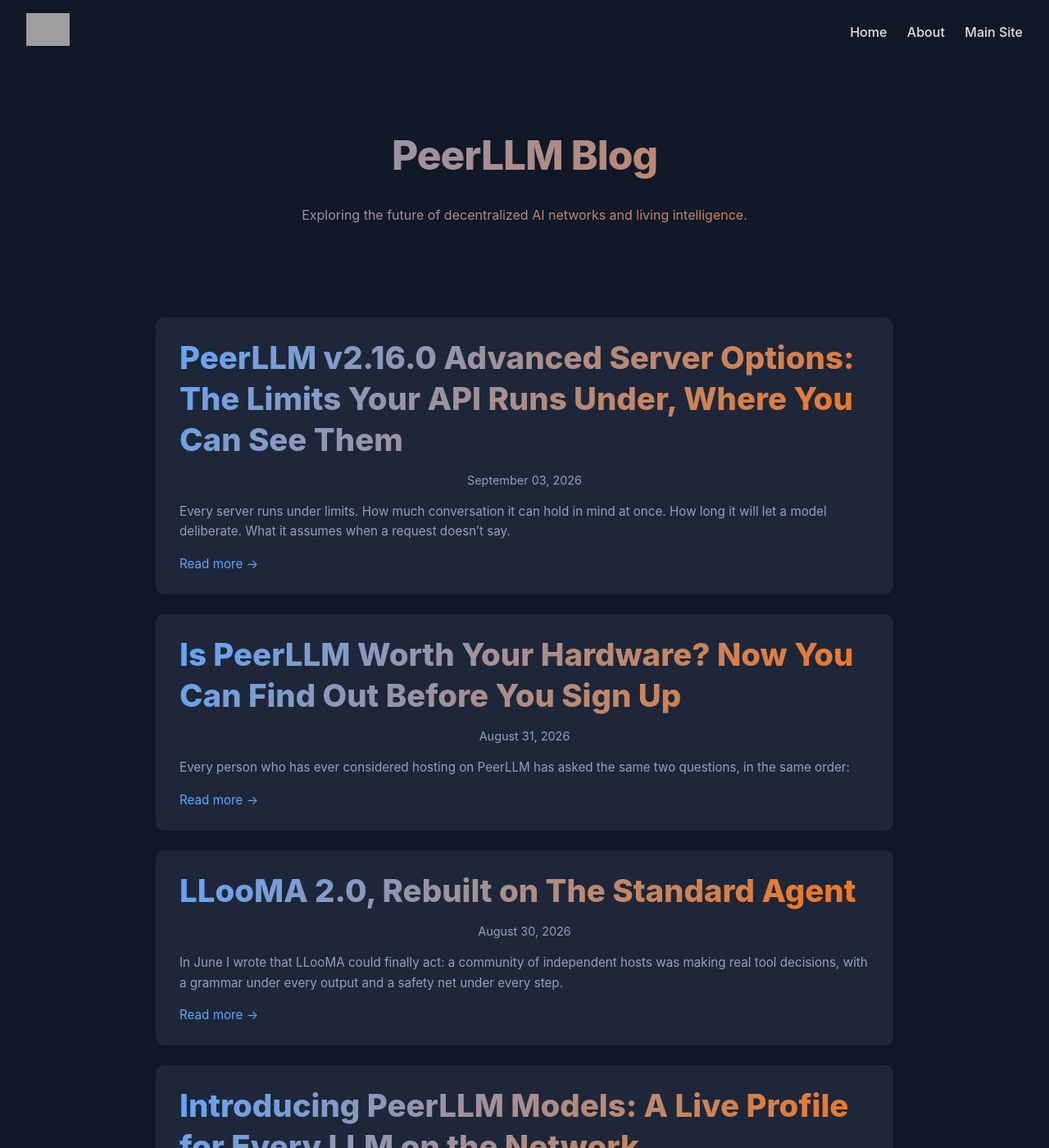
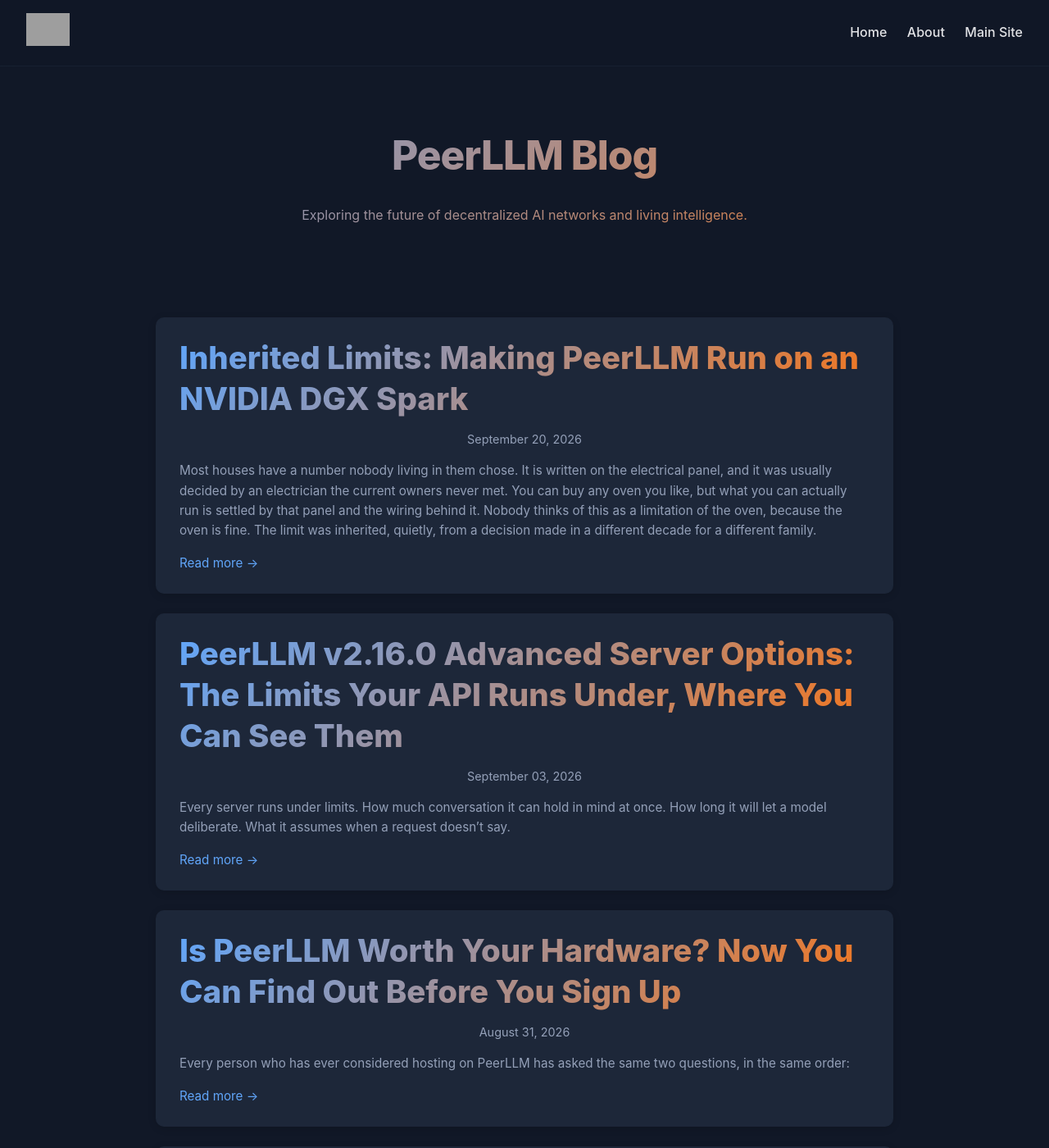
Before and after one commit to PeerLLM/peerllm.github.io, a Jekyll site: the page built from index.md, in a window 1280 px wide and 1400 px high. Shown: the whole window at 82% size. Built offline with Jekyll 4.4.1, drawn with Linux system fonts in a browser that asks for light colours; part of the change alters nothing that is shown; grey boxes are pictures that could not be loaded.

Commit message:
Post: inherited limits, making PeerLLM run on an NVIDIA DGX Spark
Four fixes to get a DGX Spark hosting, none of them about the machine: an amd64
package meeting an arm64 box, a CUDA build that did not exist for linux-arm64, a
memory check that read a rounded zero, and a build that compiled correctly and
was then silently ignored.

Carries the working CUDAARCHS recipe so the post is usable rather than only
readable, honest chunk-per-second figures with no unprofiled explanation
attached, and the macOS signing outage that two weeks of green builds hid.

Adds a figcaption style so a screenshot's caveats sit beside it rather than in
the argument.

Co-Authored-By: Claude Opus 5 <noreply@anthropic.com>

````diff
--- /dev/null
+++ b/_posts/2026-09-20-inherited-limits.md
@@ -0,0 +1,104 @@
+---
+layout: post
+title: "Inherited Limits: Making PeerLLM Run on an NVIDIA DGX Spark"
+date: 2026-09-20
+author: Hassan Habib
+categories: [PeerLLM, Hosts, Engineering]
+tags: [DGX Spark, NVIDIA, CUDA, ARM64, Hardware, node-llama-cpp]
+description: "An NVIDIA DGX Spark arrived on my desk and PeerLLM would not run on it. None of the four things I had to fix were limitations of the machine, and two of them were corrections to earlier fixes. This is what a product inherits from what it depends on, and why the only reliable way to know whether your software runs on a machine is to put it on the machine."
+image: /assets/images/dgx-spark-desk.jpg
+---
+
+Most houses have a number nobody living in them chose. It is written on the electrical panel, and it was usually decided by an electrician the current owners never met. You can buy any oven you like, but what you can actually run is settled by that panel and the wiring behind it. Nobody thinks of this as a limitation of the oven, because the oven is fine. The limit was inherited, quietly, from a decision made in a different decade for a different family.
+
+Software has panels too, and they are far harder to notice. A product's hardware support is rarely decided by the product alone. It is inherited from whatever the product depends on, and then it is hardened by the choices the product makes about those dependencies, usually without either half being written down. I call the result *Inherited Limits*. An Inherited Limit in its essence is an assumption a dependency supplies and an integration choice turns into a boundary, which means it has at least two authors, and only one of them works here.
+
+This week an NVIDIA DGX Spark arrived on my desk, and PeerLLM would not run on it. Nothing about that turned out to be a limitation of the machine.
+
+<div class="post-image">
+  <img src="/assets/images/dgx-spark-desk.jpg"
+       alt="The DGX Spark sitting on my desk beside the keyboard, with the PeerLLM host dashboard and the network site open on the monitor behind it, after the work described in this post">
+</div>
+
+## 0/ The Wall
+
+The installer refused, and it refused in the most misleading way available. Nine unmet dependencies came back one after another, each of them a common library that the machine obviously had. `libgtk-3-0` not installable. `libnss3` not installable. A wall of red suggesting a badly built package, or a broken system, or both.
+
+The dependencies were fine. Every one of those lines ended in `:amd64`, and the Spark is an ARM machine. When a package declares the wrong architecture, the system dutifully looks for every one of its dependencies in that same wrong architecture, finds none of them, and reports nine failures where there was only ever one. It was a packaging defect, and it came from a single word in a build configuration that was written when my only Linux target was x86, back when the assumption cost nothing at all.
+
+## 1/ Someone Else's Matrix
+
+The deeper limit was one directory listing. PeerLLM runs models through [node-llama-cpp](https://github.com/withcatai/node-llama-cpp), which ships precompiled binaries, one per platform. In the version I shipped, 3.20.0, there was a Linux x64 build with CUDA and a Windows x64 build with CUDA, and there was a Linux ARM build that carried no CUDA at all. So the Spark installed cleanly and then served every request on its processor, while a Blackwell GPU sat beside it drawing five watts.
+
+That listing is not a specification anyone at PeerLLM wrote. It is a maintainer's build matrix, offered freely under a permissive license, and it had quietly become the practical statement of what hardware PeerLLM supports. Practical rather than absolute, because the library can also build from source. My own Electron packaging disables that fallback by default, which is precisely how a matrix meant as a convenience hardened into a boundary.
+
+So I asked for the missing cell rather than only working around it. The request is open as [issue 651](https://github.com/withcatai/node-llama-cpp/issues/651), and my workaround retires when such a build exists and PeerLLM ships it, not on the day the issue closes. That is worth saying plainly, because nobody owed me that build, and the right response to a limit you inherited is to contribute the thing you wished had been there.
+
+That is the shape of an Inherited Limit, and both of its authors are visible in it. The maintainer supplied the assumption, in a directory listing nobody at PeerLLM had any reason to read. I supplied the boundary, in a packaging default that switched off the one escape hatch the library had left open, and I did that years before a machine existed that would need it. Architecture metadata and documentation would have exposed some of this if I had gone looking, and I found it the slower way instead, by owning the hardware and watching the thing fail. The tool itself was honest about the situation, in a sentence worth keeping: CUDA is detected, but using it failed. The drivers were there and the libraries were there. The binary had simply been compiled without them.
+
+## 2/ A Rounded Zero
+
+The second limit was mine, and it is the one most worth passing on. A machine like this shares one pool of memory between its processor and its graphics, so there is no separate video memory, and the accounting has to charge a model against ordinary system memory or the host will admit far more work than it can hold. Weights are only part of that bill. The cache that grows with the conversation, the working buffers, and the rest of the machine all draw on the same pool, and my admission check still counts the weights alone.
+
+The code already knew the general problem. It knew about Apple Silicon, and it knew about integrated graphics that report a very large video memory figure and mean system memory by it. What it looked for was a machine reporting no video memory at all, and the Spark does not do that. The detection library I use, systeminformation, returned a `vram` field of 64 for this GPU, which is neither zero nor a figure I can map to any real pool. Meanwhile `nvidia-smi` on the same machine declines to answer the question at all, reporting memory as not supported. Two tools, two different non-answers, and my code was only ever ready for one of them.
+
+I shipped a fix for this and wrote tests, and the tests passed, and the fix did not work. They passed because I asserted against zero, and zero is what the command line *printed*, since it rounds to gigabytes and sixty-four megabytes rounds away to nothing. I had tested the number on the screen rather than the number from the hardware. The test was real enough. Its fixture simply repeated my assumption back to me, and a fixture built from a guess will confirm the guess every time you run it.
+
+## 3/ Silent Success
+
+The third limit is the difference between a build that fails and a build that lies. Compiling the missing CUDA support required telling the compiler which chip to target, and there is an obvious way to pass that setting, and I used it, and it worked perfectly. The build succeeded, the binary was correct, and the application ignored it completely.
+
+The library, reasonably enough, treats custom build options as part of a build's identity and names the output directory after a hash of them. The application then asks for a binary built with no custom options, computes a different hash, finds nothing that matches, and falls back to the slow one without complaint. Green build, idle GPU, and no error anywhere in the chain, because every component did exactly what it had been told to do. Passing the architecture through `CUDAARCHS`, a standard CMake variable, fixed it, because that channel is not part of the identity. The whole of the fix is four lines, and the last of them is the one I wish I had run first.
+
+```bash
+# CUDAARCHS is a standard CMake variable, so it stays out of the build identity.
+CUDA_PATH=/usr/local/cuda CUDACXX=/usr/local/cuda/bin/nvcc CUDAARCHS=121   npx --no node-llama-cpp source download --gpu cuda
+
+# Then read the directory name back. A hash suffix means getLlama() never looks there.
+ls node_modules/node-llama-cpp/llama/localBuilds   # want: linux-arm64-cuda
+```
+
+I want to be careful about how I describe this, because the library's own Electron guide says custom binaries must be built before packaging and that the same options have to be passed when asking for them. It was documented, and I had not read it closely enough. What is true is that I did not catch it until the package was sitting on the machine, doing nothing. There is now a check in the pipeline that fails the build if the output lands in the wrong directory, because the failure mode here is silence, and silence does not page anyone.
+
+## 4/ Found Sideways
+
+The most valuable thing that week was not something I was looking for. Testing the new build meant running the release pipeline without publishing anything, which had never been possible, since pushing a version tag was the only trigger and that also uploads to the world. So I added a way to build without releasing, and the first time I used it, the macOS builds failed.
+
+They had been failing for two weeks. A hosted runner image had rotated, the packaging tool passed the wrong password to the system keychain, and every release since would have produced no Mac installers at all. The error blamed the signing certificate, which was never the problem. Nobody had noticed, and unit tests would not have caught it either, because signing happens during packaging and nothing exercised packaging until a release was already under way. The gap was not missing tests. It was that nobody checks whether a release produced the artifacts it was supposed to produce.
+
+I went looking for whether an ARM machine could run PeerLLM and found instead that no new Mac installer had been published in two weeks. Existing installations kept working, so nothing broke for anyone already running it, but anyone waiting on a fix was waiting for nothing. The bug I was hunting was a good deal smaller than the one I tripped over on the way to it.
+
+## 5/ Honest Numbers
+
+Once the GPU worked, I measured it, and the numbers were not what I had predicted. Before any of them, two things about how they were taken. My harness counted the text chunks the library handed back rather than verified tokens, so every figure here is chunks per second, and nothing about tokens per second follows from it. The clock starts once the model is loaded and the prompt is submitted, and it stops on the last chunk, so it covers prompt processing and the wait for the first chunk as well as the generation after it. With that said, I had expected the GPU to be three to five times faster, and on Qwen2.5 7B Instruct at Q4_K_M, with a 2048 token context and every layer offloaded, I got 43.6 against 22.5 with the GPU disabled, while running four conversations at once the aggregate was 56.7 against 29.3. The chunk rate slightly less than doubled, either way.
+
+What I cannot tell you is why. I have a guess, and a guess is worth a good deal less than an afternoon with a profiler, which is the afternoon this result has now earned. Until I spend it, the honest statement is the measurement with nothing attached to it, because an explanation offered in place of a cause is just a more comfortable way of not knowing.
+
+Then I tried a model built differently. A mixture of experts holds enormous total weights but activates only a slice of them for each token, so its storage requirement follows the total while its per token work follows the slice. The host reported 82.75 gigabytes of weights for a 117 billion parameter model, sat at roughly 64 gigabytes resident, loaded in forty-six seconds, and served comfortably. I have not benchmarked it the way I benchmarked the smaller one, so I am not going to put a number beside it or stack it against the dense model at all. That comparison is the interesting one, and it deserves a measurement rather than an impression. What the architecture suggests, and what I would want to confirm properly, is a machine whose advantage is room rather than pace.
+
+## 6/ What Remains
+
+The Spark now installs, uses its GPU, and accounts for its memory more honestly than it did. That took four fixes, two of which were corrections to earlier fixes, and none of which were about the machine. What stays with me is how much of it needed the hardware present to surface at all. Most of the assumptions in the chain had been true when they were written, and the rest had simply never been challenged. Linux meant x86. Unified memory meant Apple. Zero meant zero. None of them were wrong so much as expired, and nothing in a test suite expires on schedule.
+
+<figure class="post-image shot narrow">
+  <img src="/assets/images/toni-spark-host-card.png"
+       alt="The host card for Toni Spark on the PeerLLM network: online, Desktop, Linux ARM64, Agentic, a 39 ms response time, 1 percent CPU, RAM at 39 GB of 122 GB and VRAM at the same 39 GB of 122 GB, 108.4K tokens over 13 prompts, and two models held, GLM 4.7 Flash hot and GPT OSS 120B MXFP4 cold">
+  <figcaption>
+    Read the card carefully. The 39 ms is a health probe answering, not a token being
+    produced, and the word beside it is the interface's enthusiasm rather than mine. The
+    uptime reads nine minutes, so every figure here is a snapshot of a machine that has
+    barely started.
+  </figcaption>
+</figure>
+
+The machine is on the network now, under the name Toni Spark, and the card is most of this piece rendered as a row of fields. `Linux · ARM64` is a line PeerLLM had no way to print a week ago. The two memory figures read thirty-nine gigabytes of a hundred and twenty-two, the same number twice for system memory and for video memory, because there is one pool and the host has finally stopped pretending otherwise. Before the rounded zero was found, that same card reported a tenth of a gigabyte of video memory and then turned away every model in the catalogue as too large to fit in it.
+
+All of it is in 2.17.4, the version in the corner of that card. The desktop host for this machine is [PeerLLM.Hosts.Apps-linux-arm64-v2.17.4.deb](https://peerllm.blob.core.windows.net/downloads/PeerLLM.Hosts.Apps-linux-arm64-v2.17.4.deb), and the command-line host is `npm i -g peerllm-host-cli`, which compiles the CUDA binary during install on a Grace-class machine and leaves the processor build alone on anything else. The [release notes](https://github.com/PeerLLM/PeerLLM.Experimental.Hosts.Apps.Electron/releases/tag/v2.17.4) also carry orchestrator work that has little to do with this machine and a great deal to do with how much work any host is offered.
+
+The hardware you can support is not a decision you make once and record in a document. It is a running total of assumptions supplied by people you have never met and hardened by choices you made without noticing, drifting quietly while you are looking somewhere else. Putting the software on the actual machine is what exposed every item on that total, because not one of the checks I already had was looking for any of them.
+
+So the responsibility is not to keep buying hardware until the assumptions fall out. It is to turn each thing the hardware found into a check that would have found it without the hardware. Two of those checks exist now. The pipeline fails the build when the CUDA output lands in a directory the application will never look in, and the memory test asserts against what the hardware reports rather than what the screen prints. The third does not exist yet, because nothing verifies that a release produced the artifacts it promised, and that is the entire reason two weeks of Mac installers went missing underneath a wall of green builds. Somebody will ask soon whether two of these machines can serve as one host, and I would rather answer that one with a check already written than with another delivery.
+
+---
+
+**Hassan**
--- a/assets/css/peerllm.css
+++ b/assets/css/peerllm.css
@@ -481,6 +481,17 @@ img, video {
 .post-image.narrow img {
   max-width: 340px;
 }
+/* A screenshot's own caveats belong beside it rather than in the argument, so a
+   figure may carry a caption. Sized under the image, not under the column. */
+.post-image figcaption {
+  max-width: 480px;
+  margin: 1rem auto 0;
+  text-align: center;
+  font-size: 0.9rem;
+  line-height: 1.65;
+  color: hsl(var(--muted-fg));
+  opacity: 0.85;
+}
 /* Responsive 16:9 video embed (YouTube, etc.). */
 .post-video {
   position: relative;
````
Also changed, not shown: assets/images/dgx-spark-desk.jpg (added), assets/images/toni-spark-host-card.png (added).
